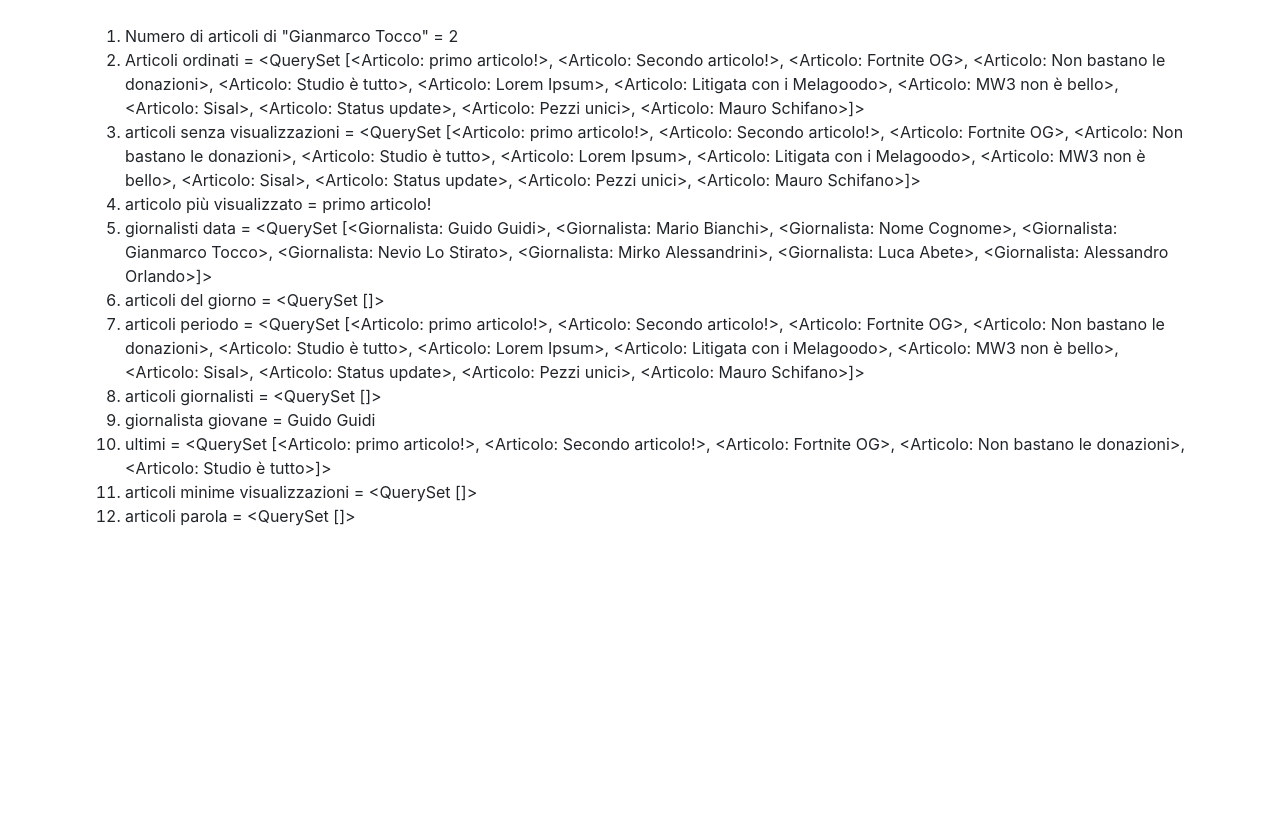
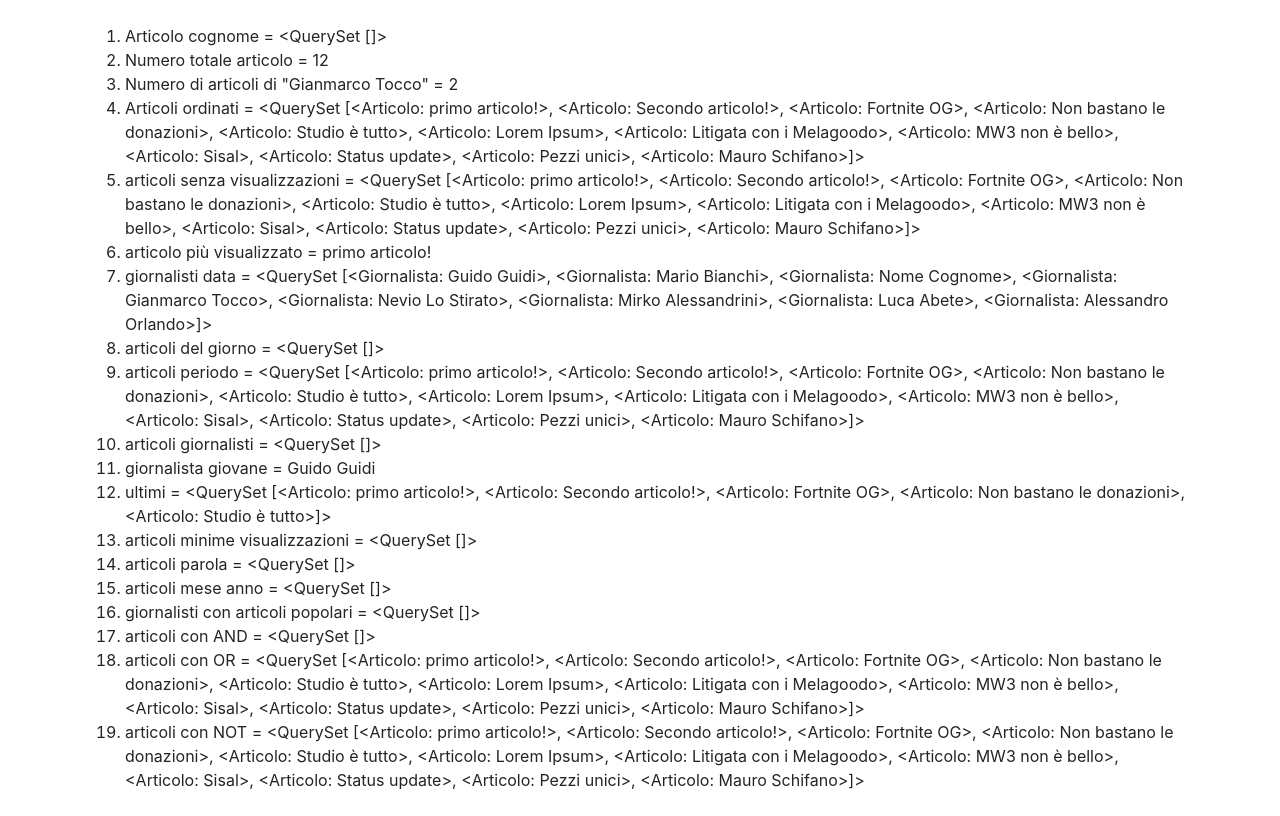
Before and after one commit to KocAlex/primo_progetto, a Django app: page /news/query_base/ in a window 1280 px wide. Shown: the part 56-872 px from the top of the page. Before the commit the page ends 582 px from the top, so only its background shows below. Run offline with Django 4.2, Linux system fonts and the light colour scheme; data comes from the database, SQL or seed files in the repository; some libraries are stand-ins or nearby versions.

Commit message:
Passo 19

```diff
--- a/news/templates/query.html
+++ b/news/templates/query.html
@@ -5,6 +5,8 @@
 
 {%block content%}
     <ol>
+        <li>Articolo cognome = {{articoli_cognome}}</li>
+        <li>Numero totale articolo = {{numero_totale_articolo}}</li>
         <li>Numero di articoli di "Gianmarco Tocco" = {{numero_articoli_giornalista_1}}</li>
         <li>Articoli ordinati = {{articoli_ordinati}}</li>
         <li>articoli senza visualizzazioni = {{articoli_senza_visualizzazioni}}</li>
@@ -17,5 +19,10 @@
         <li>ultimi = {{ultimi}}</li>
         <li>articoli minime visualizzazioni = {{articoli_minime_visualizzazioni}}</li>
         <li>articoli parola = {{articoli_parola}}</li>
+        <li>articoli mese anno = {{articoli_mese_anno}}</li>
+        <li>giornalisti con articoli popolari = {{giornalisti_con_articoli_popolari}}</li>
+        <li>articoli con AND = {{articoli_con_and}}</li>
+        <li>articoli con OR = {{articoli_con_or}}</li>
+        <li>articoli con NOT = {{articoli_con_not}}</li>
     </ol>
 {%endblock content%}
--- a/news/views.py
+++ b/news/views.py
@@ -112,8 +112,33 @@ def queryBase(request):
     #15
     articoli_parola = Articolo.objects.filter(titolo__icontains = "importante")
 
+    #16
+    articoli_mese_anno = Articolo.objects.filter(data__month = 1, data__year = 2023)
+
+    #17
+    #distinct() elimina le ripetizioni in un QuerySet
+    giornalisti_con_articoli_popolari = Giornalista.objects.filter(articoli__visualizzazioni__gte=100).distinct()
+
+    #18 AND
+    #Vengono selezionati gli articoli con visualizzazioni >= a 50 e scritti da autori nati dopo il 1/1/1990
+    data = datetime.date(1990, 1, 1)
+    visualizzazioni = 50
+    articoli_con_and = Articolo.objects.filter(giornalista__anno_di_nascita__gt = data, visualizzazioni__gte = visualizzazioni)
+
+    #19 OR (|)
+    from django.db.models import Q
+    articoli_con_or = Articolo.objects.filter(Q(giornalista__anno_di_nascita__gt = data) | Q(visualizzazioni__lte = visualizzazioni))
+
+    #20 NOT (~)
+    #Restituisce gli articoli dei giornalisti nati dopo il 1/1/1990
+    articoli_con_not = Articolo.objects.filter(~Q(giornalista__anno_di_nascita__lt = data))
+    #20.2 (exclude)
+    #Restituisce gli articoli che non corrispondono ai parametri forniti
+    articoli_con_not = Articolo.objects.exclude(giornalista__anno_di_nascita__lt=data)
 
     context = {
+        "articoli_cognome": articoli_cognome,
+        "numero_totale_articolo": numero_totale_articolo,
         "numero_articoli_giornalista_1": numero_articoli_giornalista_1,
         "articoli_ordinati": articoli_ordinati,
         "articoli_senza_visualizzazioni": articoli_senza_visualizzazioni,
@@ -125,6 +150,11 @@ def queryBase(request):
         "giornalista_giovane": giornalista_giovane,
         "ultimi": ultimi,
         "articoli_minime_visualizzazioni": articoli_minime_visualizzazioni,
-        "articoli_parola": articoli_parola
+        "articoli_parola": articoli_parola,
+        "articoli_mese_anno": articoli_mese_anno,
+        "giornalisti_con_articoli_popolari": giornalisti_con_articoli_popolari,
+        "articoli_con_and": articoli_con_and,
+        "articoli_con_or": articoli_con_or,
+        "articoli_con_not": articoli_con_not
     }
     return render(request, "query.html", context)
```
